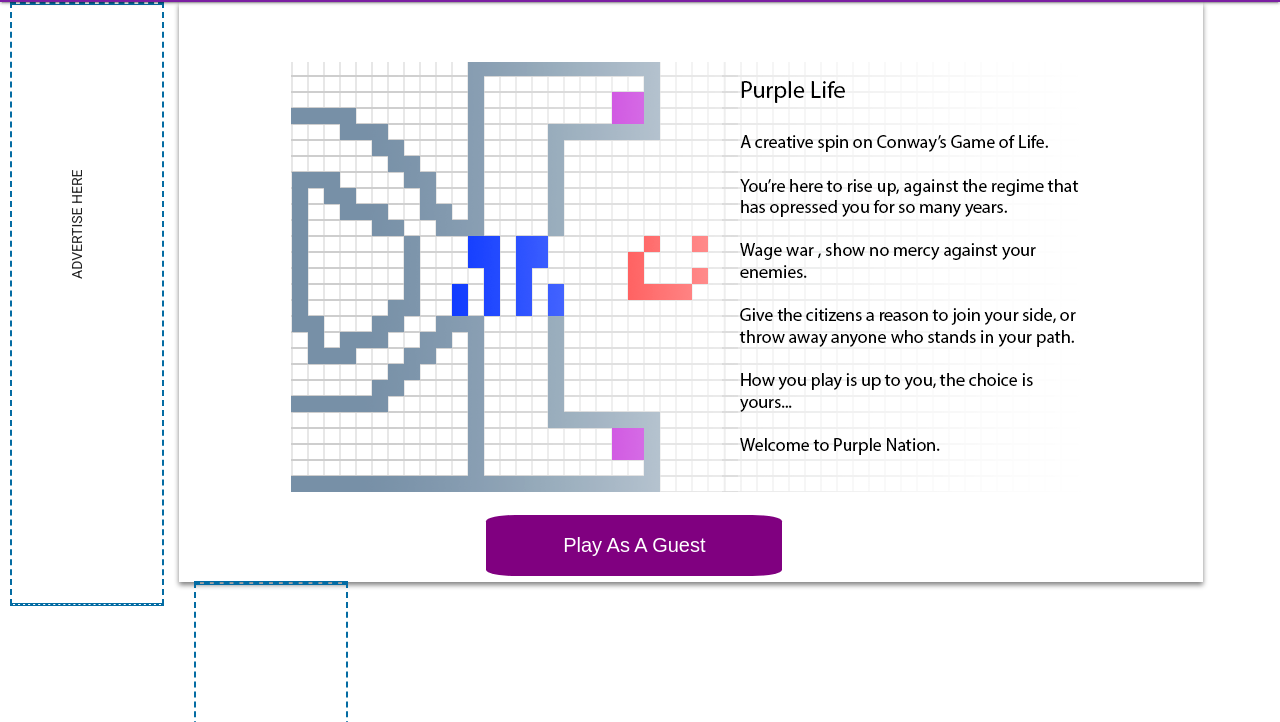
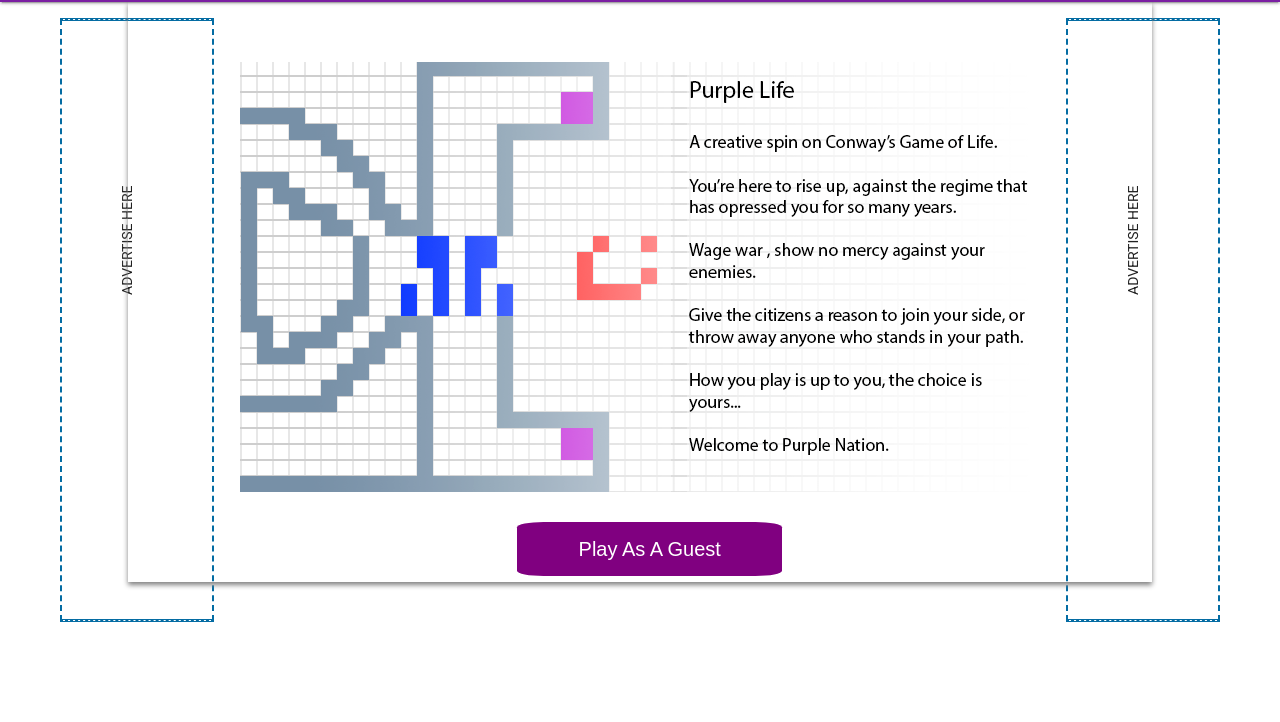
Before and after one commit to edyan1/purplelife, a website: page public_html/index.html in a window 1280 px wide. Shown: the part 78-800 px from the top of the page. Drawn offline with nearby package versions, Linux system fonts and the light colour scheme; no server answers.

Commit message:
fixed ad positioning

```diff
--- a/public_html/index.html
+++ b/public_html/index.html
@@ -55,16 +55,22 @@ and open the template in the editor.
             </div>
           </div>
         </header>
-        <div id="container">
+
         <div class="add_banner_left">
           <div class="rotate">ADVERTISE HERE</div>
         </div>
+
+        <div class="add_banner_right">
+          <div class="rotate">ADVERTISE HERE</div>
+        </div>
+
+
+        <div id="container">
+
           <div class="canvas">
             <canvas id="game_canvas" width="1024" height="580" style="margin:0 auto;"></canvas>
           </div>
-          <div class="add_banner_right">
-          <div class="rotate">ADVERTISE HERE</div>
-          </div>
+
 
           <!--LEVEL SELECT -->
           <div hidden id="ls-section">
--- a/public_html/styles/buttonFont.css
+++ b/public_html/styles/buttonFont.css
@@ -4,7 +4,7 @@
 
     width: 1024px;
     height: 50px;
-    left: 179px;
+
     position: absolute;
     bottom:0px;
     display: none;
--- a/public_html/styles/main.css
+++ b/public_html/styles/main.css
@@ -254,12 +254,15 @@ main, #messages-card {
   height: 600px;
   margin-right: 15px;
   margin-left: 10px;
-  border-top: 2px dashed #046ca3;
+  border-top: 1px dashed #046ca3;
   border-left: 2px dashed #046ca3;
   border-right: 2px dashed #046ca3;
   border-bottom: 1px dashed #046ca3;
   box-shadow: inset 0 -1px 0 0 #046ca3, inset 0 1px 0 0 #046ca3, 0 1px 0 0 #046ca3, 0 -1px 0 0 #046ca3;
   margin-bottom: 1px;
+  left: 50px;
+  bottom: 100px;
+  position:fixed;
 
 }
 
@@ -270,12 +273,15 @@ main, #messages-card {
   height: 600px;
   margin-left: 15px;
   margin-right: 10px;
-  border-top: 2px dashed #046ca3;
+  border-top: 1px dashed #046ca3;
   border-left: 2px dashed #046ca3;
   border-right: 2px dashed #046ca3;
   border-bottom: 1px dashed #046ca3;
   box-shadow: inset 0 -1px 0 0 #046ca3, inset 0 1px 0 0 #046ca3, 0 1px 0 0 #046ca3, 0 -1px 0 0 #046ca3;
   margin-bottom: 1px;
+  right: 50px;
+  bottom: 100px;
+  position:fixed;
 
 }
 
```
